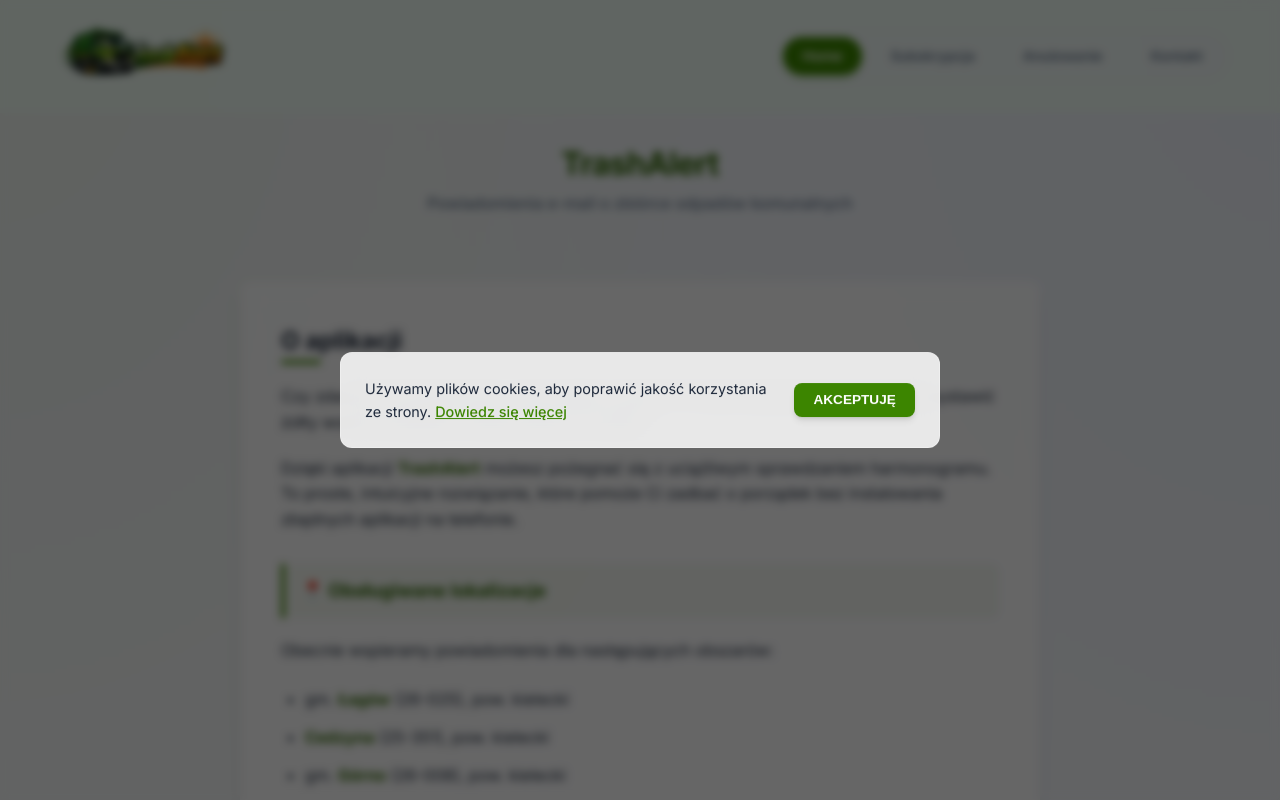
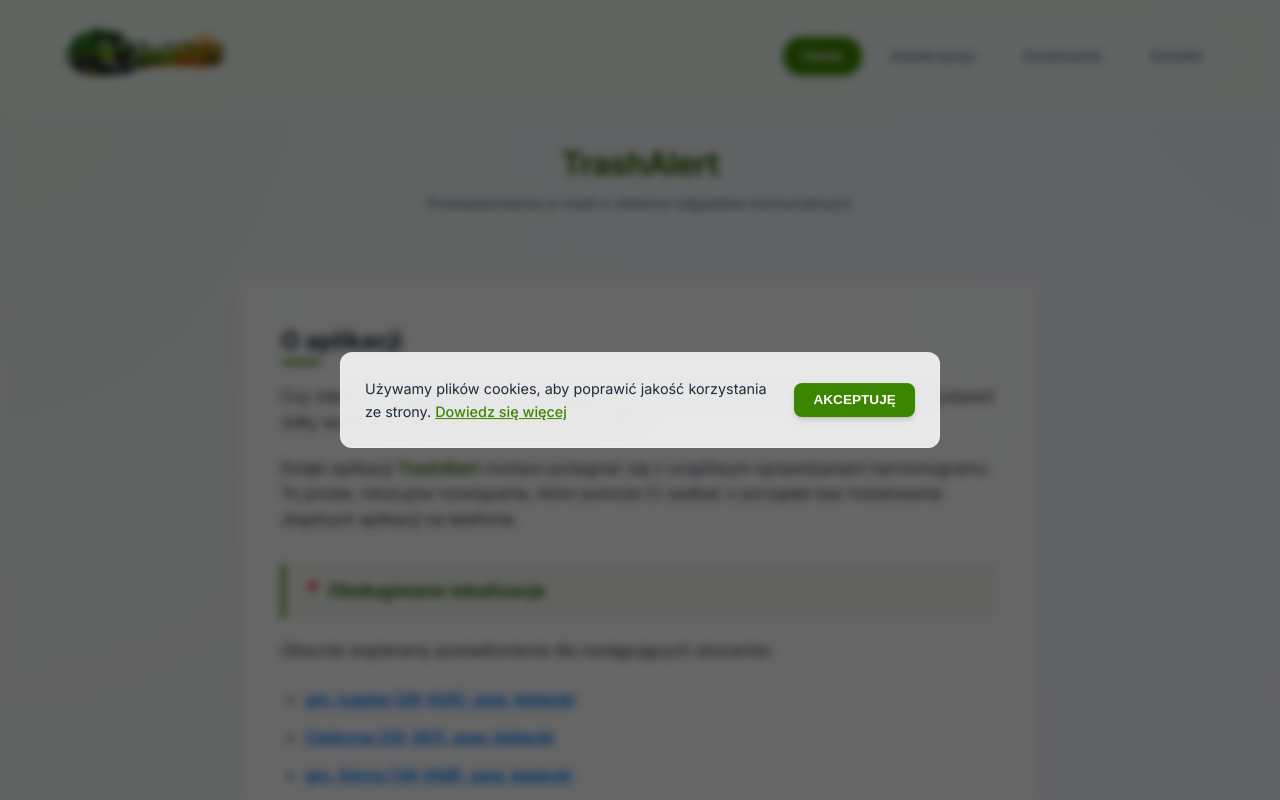
Before and after one commit to Rugel/zbiorka, a Next.js app: page / in a window 1280 px wide. Shown: the top 800 px of the page. Built offline with nearby package versions, Linux system fonts and the light colour scheme.

Commit message:
added harmonogram links

```diff
--- a/app/modules/Main.js
+++ b/app/modules/Main.js
@@ -9,9 +9,9 @@ const Main = () =>
         <h4>📍 Obsługiwane lokalizacje</h4>
         <p>Obecnie wspieramy powiadomienia dla następujących obszarów:</p>
         <ul className="locations-list">
-            <li>gm. <strong>Łagów</strong> (26-025), pow. kielecki</li>
-            <li><strong>Cedzyna</strong> (25-351), pow. kielecki</li>
-            <li>gm. <strong>Górno</strong> (26-008), pow. kielecki</li>
+            <li><a href="https://www.lagowgmina.pl/asp/core/pdf.asp?menu=108&akcja=&artykul=0" target="_blank" rel="noopener noreferrer" style={{ color: '#007bff', textDecoration: 'underline', fontWeight: 'bold' }}>gm. Łagów (26-025), pow. kielecki</a></li>
+            <li><a href="https://www.gorno.pl/asp/pliki/2025/12/haronogram_gorno_2026.pdf" target="_blank" rel="noopener noreferrer" style={{ color: '#007bff', textDecoration: 'underline', fontWeight: 'bold' }}>Cedzyna (25-351), pow. kielecki</a></li>
+            <li><a href="https://www.gorno.pl/asp/pliki/2025/12/haronogram_gorno_2026.pdf" target="_blank" rel="noopener noreferrer" style={{ color: '#007bff', textDecoration: 'underline', fontWeight: 'bold' }}>gm. Górno (26-008), pow. kielecki</a></li>
         </ul>
 
         <h4>🚀 Dlaczego warto?</h4>
```
